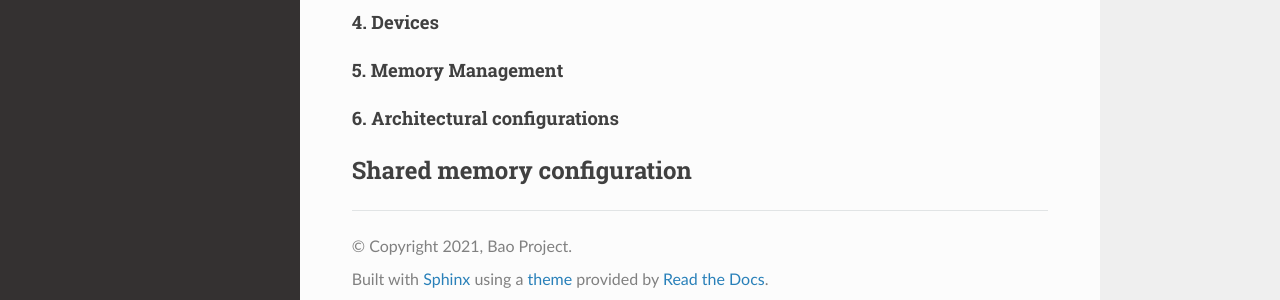
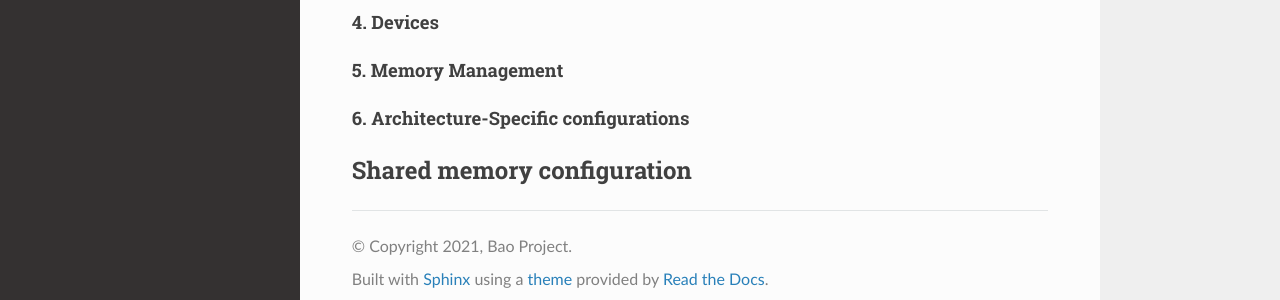
Before and after one commit to bao-project/bao-docs, a Sphinx documentation site: the page built from source/development/getting_started.rst, in a window 1280 px wide and 1098 px high. Shown: the part 782-1082 px from the top of the window. Built offline with Sphinx 7.4.7 and the Read the Docs theme 2.0.0, drawn with Linux system fonts in a browser that asks for light colours.

```diff
--- a/source/development/getting_started.rst
+++ b/source/development/getting_started.rst
@@ -39,7 +39,7 @@
 5. Memory Management
 ^^^^
 
-6. Architectural configurations
+6. Architecture-Specific configurations
 ^^^^
 
 Shared memory configuration
```
